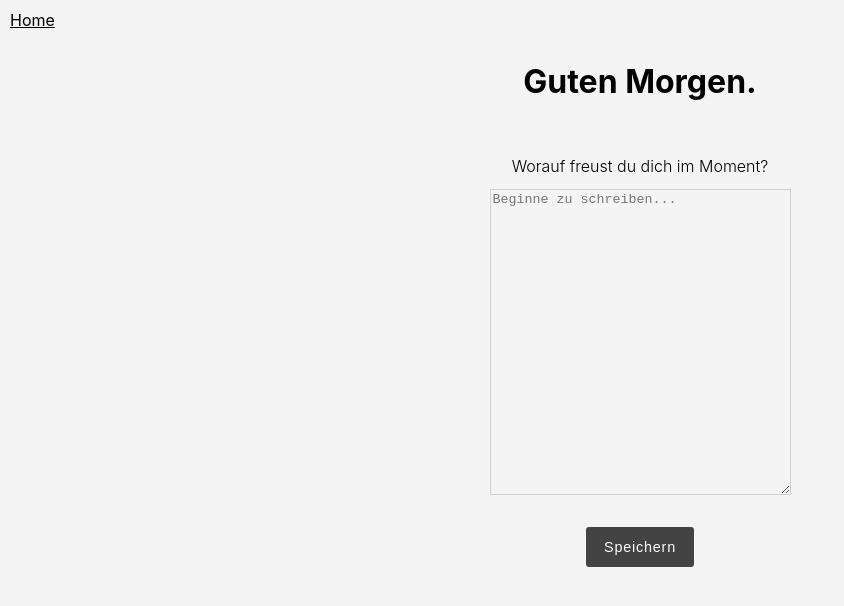
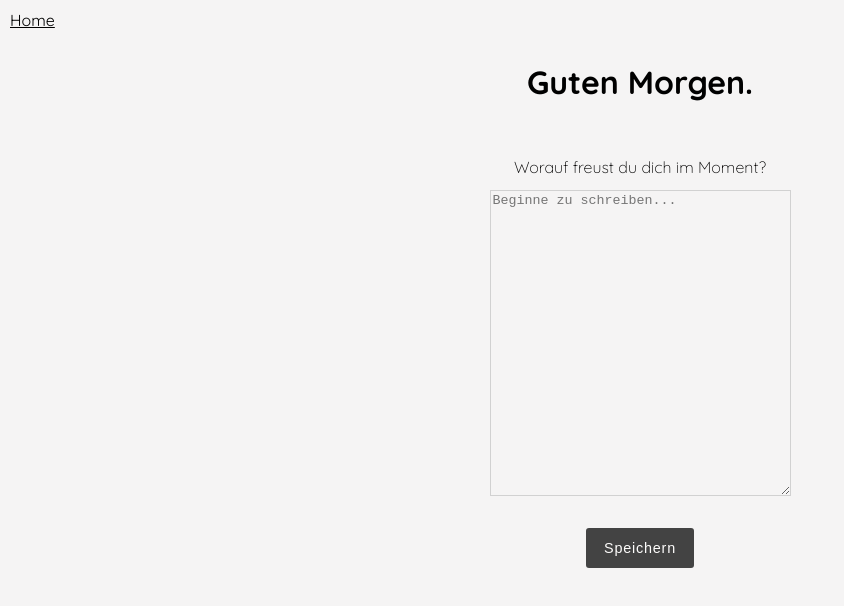
Before and after one commit to marialitwa/capstone-project, a Next.js app: page /morning in a window 1280 px wide. Shown: the top 606 px of the page, without its empty margins (0-844 px from the left). Built offline with nearby package versions, Linux system fonts and the light colour scheme.

Commit message:
Add snackbar to answers page. Add font to GlobalStyles.

```diff
--- a/components/GlobalStyles.js
+++ b/components/GlobalStyles.js
@@ -1,11 +1,16 @@
 import { createGlobalStyle } from "styled-components";
 
 const GlobalStyles = createGlobalStyle`
+  @font-face {
+        font-family: "Quicksand";
+        src: url("./fonts/Quicksand-VariableFont_wght.ttf");
+    }
+
     html,
     body {
         padding: 0;
         margin: 0;
-        font-family: -apple-system, BlinkMacSystemFont, "Segoe UI", Roboto, Helvetica, Arial, sans-serif, "Apple Color Emoji", "Segoe UI Emoji", "Segoe UI Symbol";
+        font-family: "Quicksand", -apple-system, BlinkMacSystemFont, "Segoe UI", Roboto, Helvetica, Arial, sans-serif, "Apple Color Emoji", "Segoe UI Emoji", "Segoe UI Symbol";
     }
 
     * {
--- a/components/QuestionForm.js
+++ b/components/QuestionForm.js
@@ -1,6 +1,17 @@
 import styled from "styled-components";
+import SnackBar from "./SnackBar";
+import { useState } from "react";
+import { useRouter } from "next/router";
 
 export default function QuestionForm({ onAddEntry, questionText }) {
+  const router = useRouter();
+
+  const [showSnack, setShowSnack] = useState(false);
+
+  const currentDate = new Date()
+    .toLocaleDateString("de-DE")
+    .replaceAll(".", "-");
+
   function handleSubmit(event) {
     event.preventDefault();
 
@@ -13,9 +24,15 @@ export default function QuestionForm({ onAddEntry, questionText }) {
 
     onAddEntry(answer);
     form.reset();
+    setShowSnack(true);
+
+    // Do I want to redirect automatically to homepage??
+    // {`/answers/${currentDate}`}
+    // <SnackBar text={"Das hat geklappt!"} onClose={() => router.push("/")} />
   }
 
   return (
+    <div>
       <Form onSubmit={handleSubmit}>
         <StyledQuestion forHtml="answer">{questionText}</StyledQuestion>
         <StyledTextarea
@@ -29,6 +46,19 @@ export default function QuestionForm({ onAddEntry, questionText }) {
         ></StyledTextarea>
         <StyledSubmitButton type="submit">Speichern</StyledSubmitButton>
       </Form>
+
+      {showSnack && (
+        <SnackBar
+          text={"Das hat geklappt!"}
+          onClose={() => {
+            // router.push("`/answers/${currentDate}");
+            // Wie kann ich die Tests löschen???
+            router.push(`/answers/${currentDate}`);
+          }}
+        />
+      )}
+      {!showSnack && <> {/* <h3>Please enter product data</h3> */}</>}
+    </div>
   );
 }
 
--- /dev/null
+++ b/components/SnackBar.js
@@ -0,0 +1,27 @@
+import { useEffect, useState } from "react";
+import styled from "styled-components";
+
+export default function SnackBar({ text, onClose }) {
+  const [showSnack, setShowSnack] = useState(true);
+
+  useEffect(() => {
+    const timeoutID = setTimeout(() => {
+      setShowSnack(false);
+      onClose?.();
+    }, 2000);
+
+    return () => clearTimeout(timeoutID);
+  }, []);
+
+  return showSnack ? <StyledSnackbar>{text}</StyledSnackbar> : null;
+}
+
+const StyledSnackbar = styled.p`
+  text-align: center;
+  font-weight: 400;
+  font-size: 0.9rem;
+  font-weight: 300;
+  background-color: gray;
+  color: white;
+  padding: 10px 20px;
+`;
--- a/pages/_app.js
+++ b/pages/_app.js
@@ -4,8 +4,24 @@ import { useLocalStorage } from "../helpers/hooks";
 function MyApp({ Component, pageProps }) {
   const [morningAnswers, setMorningAnswers] = useLocalStorage(
     "morningAnswers",
+    [
+      {
+        id: "93fddb4b-5cf8-40d0-b18a-3cbf96a8301b",
+        text: "Heute Abend das WM-Fußballspiel Deutschland-Spanien zu schauen, auch wenn's grad mies läuft für die Deutsche Mannschaft und die WM in Katar sowieso eine totale Katastrophe ist",
+        createdDate: "2022-11-27T11:38:27.814Z",
+      },
 
-    []
+      {
+        id: "7d8ad4b5-08c6-4214-b29a-09aec355904f",
+        text: "Ich freue mich heute darauf meinen Code nach der Review weiter zu verbessern und im Austausch zu sein",
+        createdDate: "2022-11-28T08:27:49.978Z",
+      },
+      {
+        id: "b2ae7fb9-5e7d-4eea-a89e-7a9dd8114c44",
+        text: "Meine user story heute fertig zu bekommen.",
+        createdDate: "2022-11-28T10:55:03.347Z",
+      },
+    ]
   );
 
   const [eveningAnswers, setEveningAnswers] = useLocalStorage(
--- a/pages/morning.js
+++ b/pages/morning.js
@@ -6,7 +6,6 @@ export default function MorningPage({ onAddMorningAnswer }) {
   return (
     <>
       <StyledLink href="/">Home</StyledLink>
-
       <Heading>Guten Morgen.</Heading>
       <QuestionForm
         onAddEntry={onAddMorningAnswer}
```
Also changed, not shown: pages/answers/[answerDate].js (+9 -1 lines), public/fonts/Quicksand-VariableFont_wght.ttf (renamed from assets/fonts/Quicksand-VariableFont_wght.ttf). Lines whose indentation alone changed are shown as unchanged.
